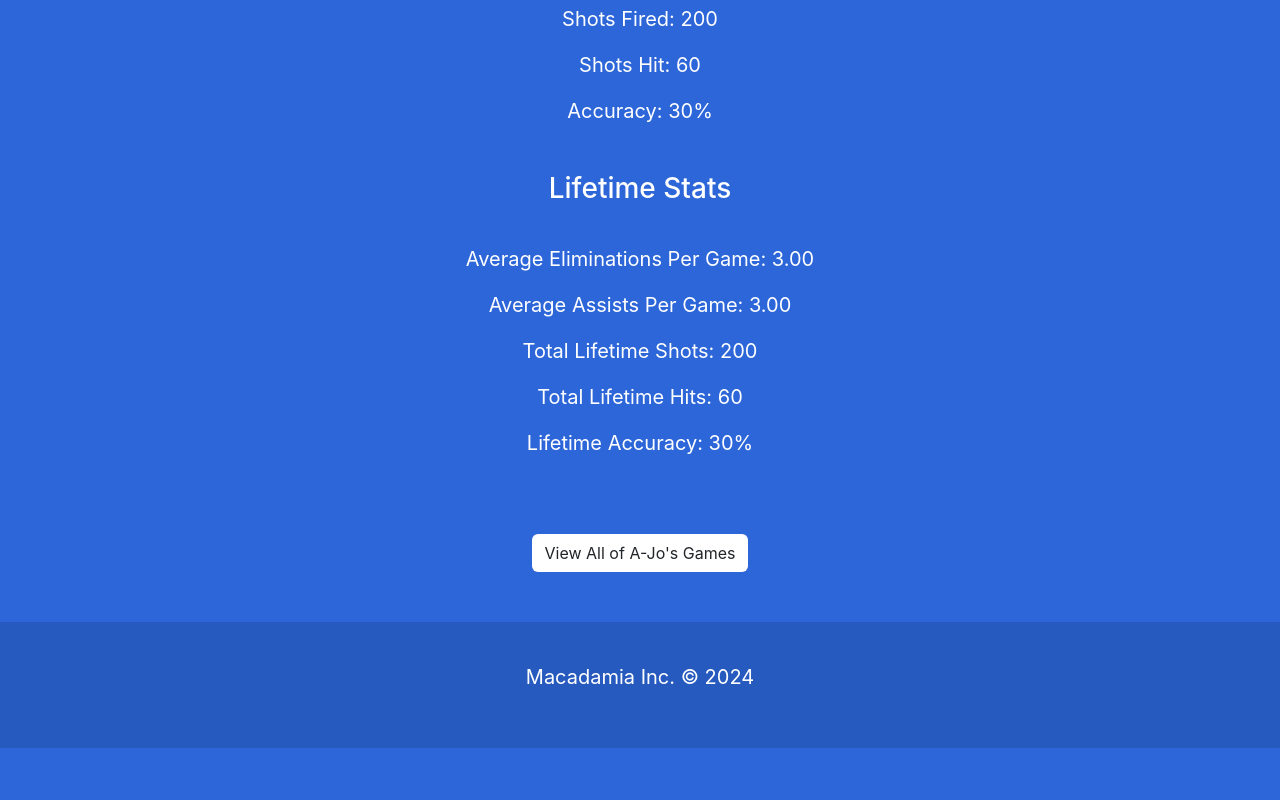
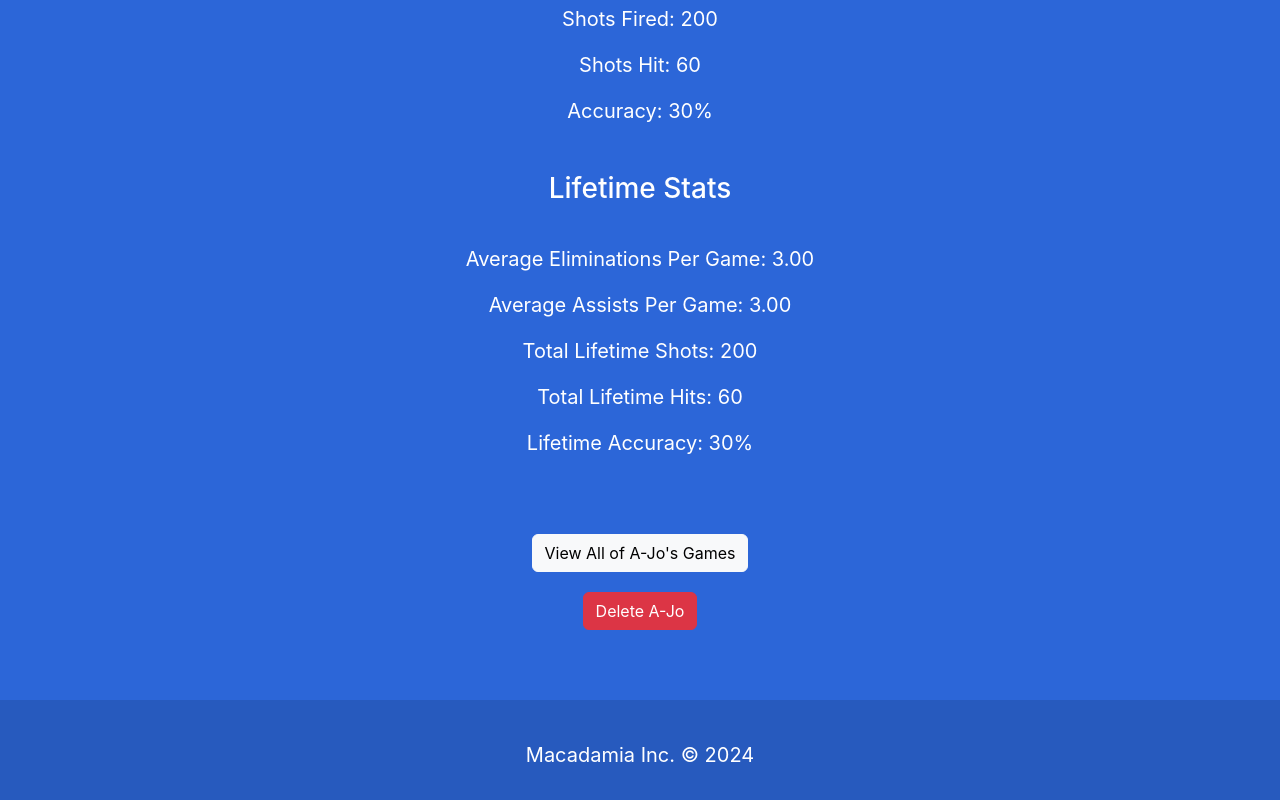
Before and after one commit to AdamJohnson92/stat-tracker, a React (Create React App) app in the folder stat-tracker/: page /A-Jo in a window 1280 px wide. Shown: the part 549-1349 px from the top of the page. Before the commit the page ends 1297 px from the top, so only its background shows below. Built offline with nearby package versions, Linux system fonts and the light colour scheme.

Commit message:
Added delete button to player page to delete the player

```diff
--- a/stat-tracker/src/components/AvatarsList.js
+++ b/stat-tracker/src/components/AvatarsList.js
@@ -26,7 +26,7 @@ const AvatarList = ({avatarChoice, setAvatar}) => {
     }
 
     return (
-        <div className='container'>
+        <div className='container container'>
             <h3 className='padding-top'> Choose An Avatar</h3>
             {avatarArr.map(avatar => (
                 <img src={avatar.img} className={`avatar-img margin avatar-selection ${avatarBorderStyling}`} onClick={chooseAvatar} id={avatar.name} tabIndex={'0'}></img>
--- a/stat-tracker/src/index.css
+++ b/stat-tracker/src/index.css
@@ -96,9 +96,10 @@ img {
   justify-content: center;
 }
 
-.btn {
+/* .btn {
   background-color: white;
-}
+} */
+
 
 .player-block {
   border: 4px solid white;
--- a/stat-tracker/src/pages/NewPlayerPage.js
+++ b/stat-tracker/src/pages/NewPlayerPage.js
@@ -54,7 +54,7 @@ const NewPlayerPage = () => {
 
 
     return (
-        <>
+        <div className="body-content">
             <h2 className="padding-top">New Player Form</h2>
             <form className="padding-top column container">
                 <div className="form-group">
@@ -77,11 +77,11 @@ const NewPlayerPage = () => {
                 </div>
                 <AvatarList avatarChoice={avatar} setAvatar={setAvatar}/>
 
-                <button className="col-4 btn margin" onClick={addPlayer} disabled={
+                <button className="col-4 btn btn-light margin" onClick={addPlayer} disabled={
                     name === '' || gamerTag === ''}
                 >Submit Player</button>
             </form>
-        </>
+        </div>
 
     )
 }
--- a/stat-tracker/src/pages/PlayerPage.js
+++ b/stat-tracker/src/pages/PlayerPage.js
@@ -8,9 +8,6 @@ const PlayerPage = () => {
     const params = useParams()
     const { playerId } = params
     const player = players.find(player => player.gamerTag === playerId);
-
-
-
 
     const numOfGames = player.games.length
     const averages = () => {
@@ -42,6 +39,16 @@ const PlayerPage = () => {
     const accAverage = averages().accuracyAverage
     const hTotal = averages().hitsTotal
     const shTotal = averages().shotTotal
+
+    function deletePlayer() {
+        console.log(player.gamerTag, 'deleted.')
+        for (let i = 0; i < players.length; i++) {
+            if (players[i].gamerTag === player.gamerTag) {
+                players.splice(i, 1)
+            }
+        }
+
+    }
 
 
     return (
@@ -75,7 +82,7 @@ const PlayerPage = () => {
 
                                     <div className="container">
                                         <Link to={`/${player.gamerTag}/all-games`}>
-                                            <button className="btn">View All of {player.gamerTag}'s Games</button>
+                                            <button type='button' className="btn btn-light">View All of {player.gamerTag}'s Games</button>
                                         </Link>
                                     </div>
                                 </>
@@ -84,7 +91,7 @@ const PlayerPage = () => {
 
                     </div>
 
-
+                        <button type='button'className="btn btn-danger margin" onClick={deletePlayer}>Delete {player.gamerTag}</button>
 
                 </div>
             </div>
--- a/stat-tracker/src/pages/StatsFormPage.js
+++ b/stat-tracker/src/pages/StatsFormPage.js
@@ -99,7 +99,7 @@ const StatsFormPage = () => {
                     </label>
                 </div>
 
-                <button className="col-4 btn margin" onClick={addStats} disabled={
+                <button type='button'className="col-4 btn btn-light margin" onClick={addStats} disabled={
                     eliminations === '' || assists === '' || accuracy === '' || hits === '' || gamer === 'Select a Gamer' || gamer === ''}
                     >Submit Stats</button>
             </form>
```
